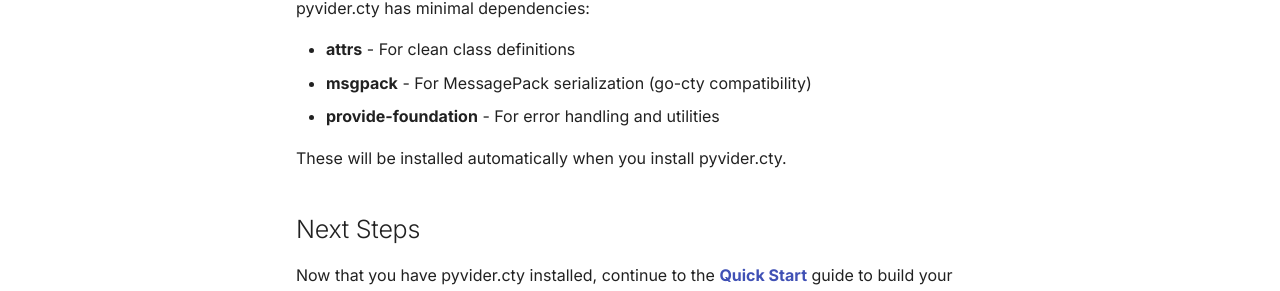
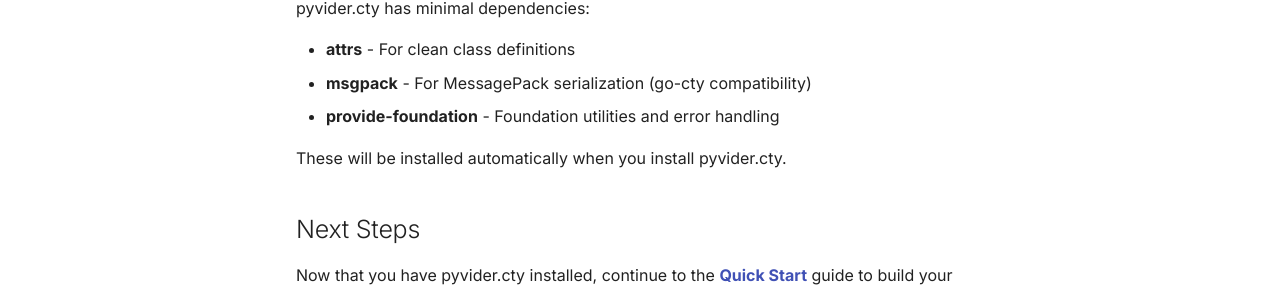
Before and after one commit to provide-io/pyvider-cty, an MkDocs documentation site: the page built from docs/getting-started/installation.md, in a window 1280 px wide and 900 px high, scrolled down 1223 px. Shown: the part 405-696 px from the top of the window. Built offline with MkDocs 1.6.1 and Material for MkDocs 9.7.7, drawn with Linux system fonts in a browser that asks for light colours; comment, search, counter and statistics services are not loaded.

Commit message:
🔼⚙️ [skip ci] auto-commit

```diff
--- a/docs/getting-started/installation.md
+++ b/docs/getting-started/installation.md
@@ -69,7 +69,7 @@ pyvider.cty has minimal dependencies:
 
 - **attrs** - For clean class definitions
 - **msgpack** - For MessagePack serialization (go-cty compatibility)
-- **provide-foundation** - For error handling and utilities
+- **provide-foundation** - Foundation utilities and error handling
 
 These will be installed automatically when you install pyvider.cty.
 
```
